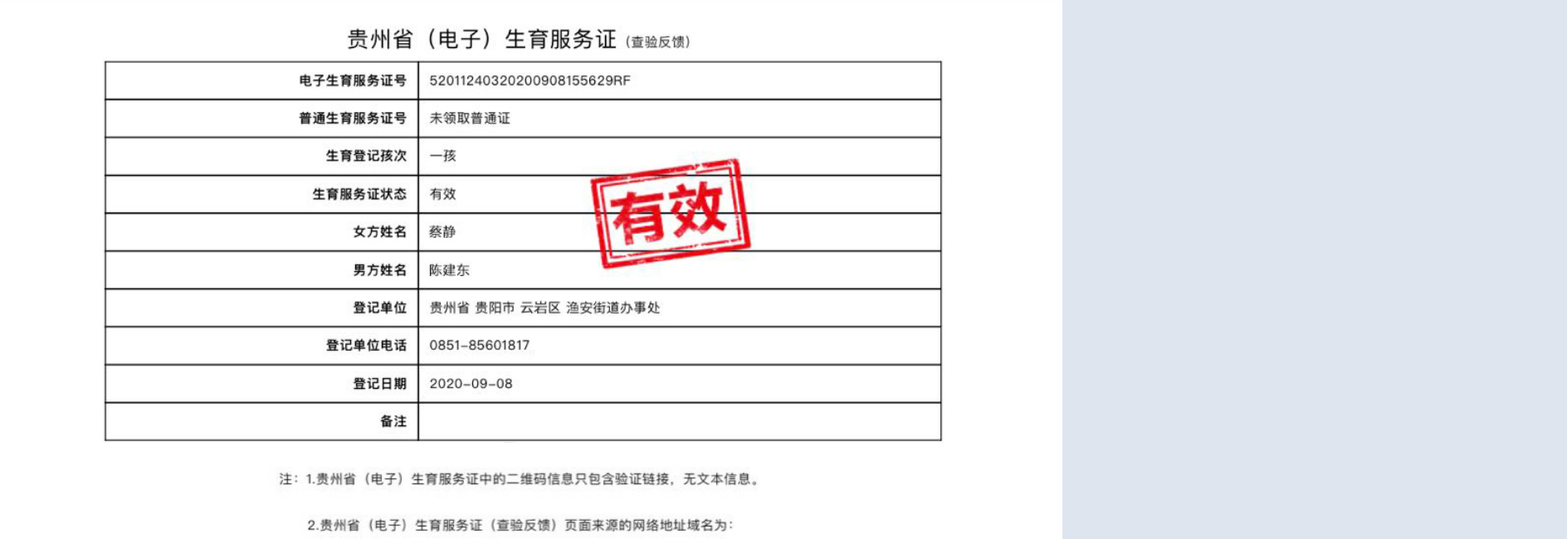
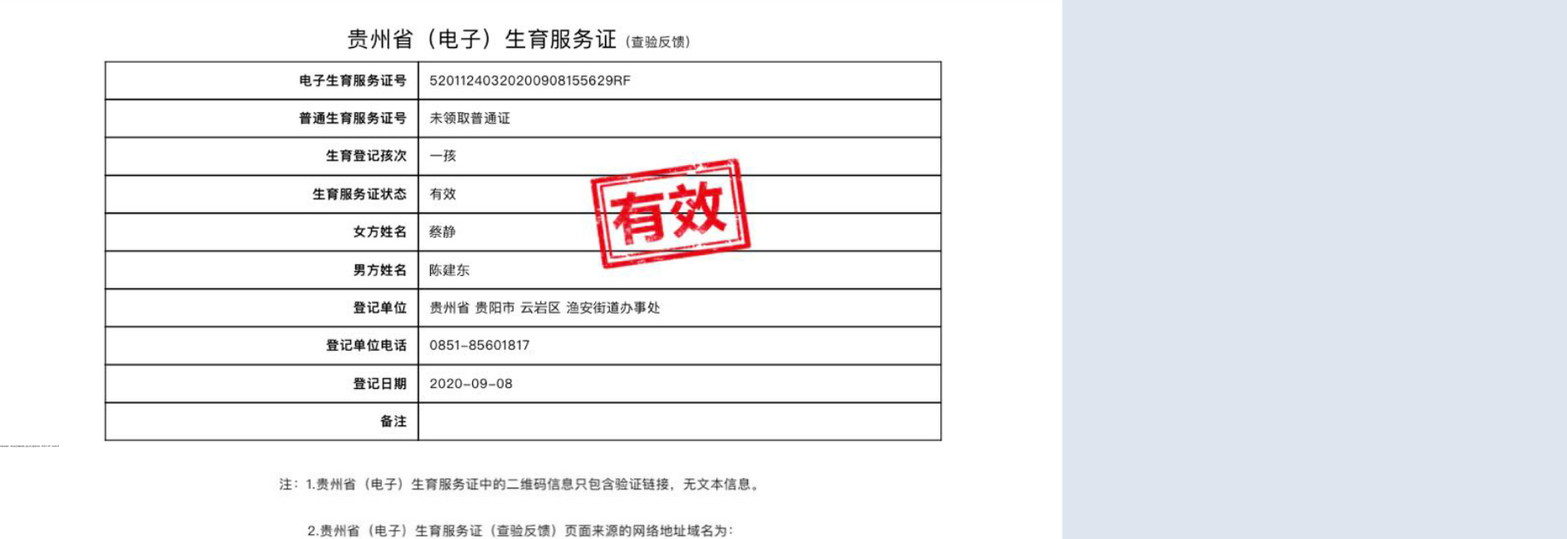
Before and after one commit to ww028/personal-website, a Nuxt app: page /zsz in a window 1280 px wide. Shown: the top 650 px of the page at 83% size, 1888 px wide, since content can reach past the window. Built offline with nearby package versions, Linux system fonts and the light colour scheme.

Commit message:
修改字体大小

```diff
--- a/pages/zsz.vue
+++ b/pages/zsz.vue
@@ -58,11 +58,11 @@ export default {
   }
 
   .info{
-    font-size: 0.05rem;
-    transform: scale(0.5);
-    margin-top: -0.3rem;
-    width: 200%;
-    margin-left: -2rem;
+    font-size: 0.13rem;
+    // transform: scale(0.5);
+    // margin-top: -0.3rem;
+    // width: 200%;
+    // margin-left: -2rem;
   }
 }
 </style>
```
